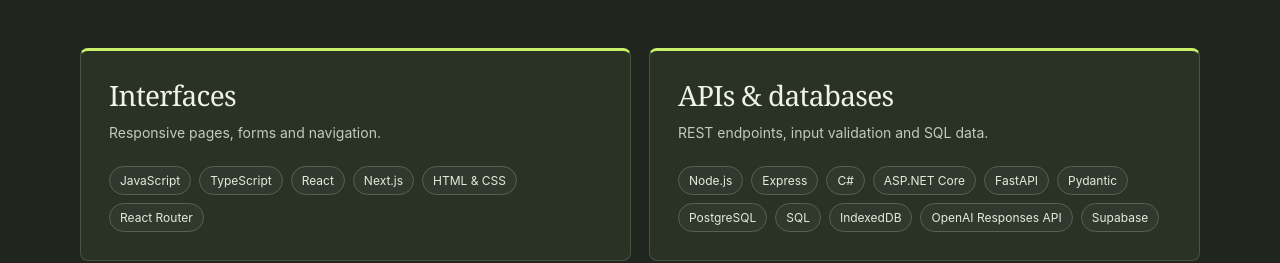
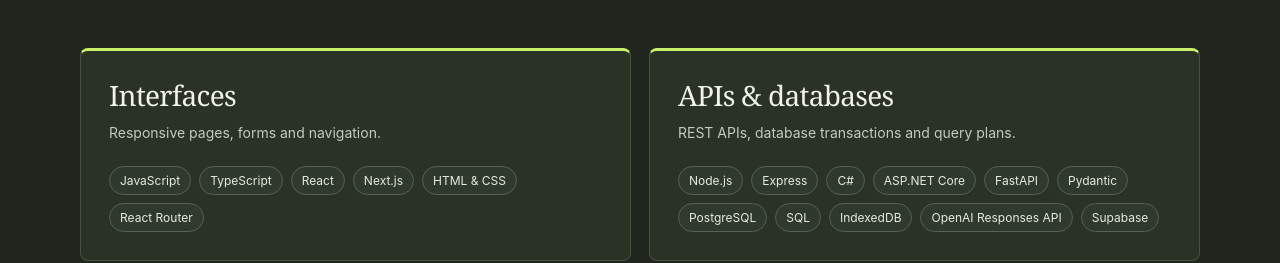
Before and after one commit to s7a7ic-37/portfolio, a React (Vite) app: page / in a window 1280 px wide. Shown: the part 6004-6267 px from the top of the page. Built offline with nearby package versions, Linux system fonts and the light colour scheme.

Commit message:
Describe database work in the portfolio stack

```diff
--- a/src/components/Skills.tsx
+++ b/src/components/Skills.tsx
@@ -6,7 +6,7 @@ const capabilities = [
   },
   {
     title: "APIs & databases",
-    description: "REST endpoints, input validation and SQL data.",
+    description: "REST APIs, database transactions and query plans.",
     tools: ["Node.js", "Express", "C#", "ASP.NET Core", "FastAPI", "Pydantic", "PostgreSQL", "SQL", "IndexedDB", "OpenAI Responses API", "Supabase"],
   },
   {
```
